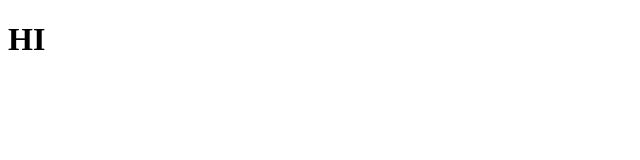
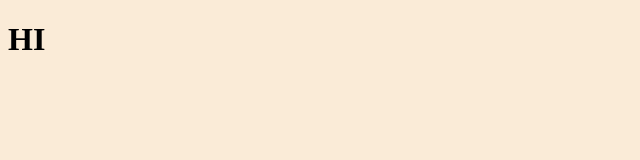
Before and after one commit to soepk/testing, a plain HTML site: page index.html in a window 1280 px wide. Shown: the whole page, without its empty margins (0-640 px from the left). Drawn offline with Linux system fonts and the light colour scheme.

Commit message:
bg-color

```diff
--- a/index.html
+++ b/index.html
@@ -3,6 +3,7 @@
 <head>
   <meta charset="UTF-8">
   <meta name="viewport" content="width=device-width, initial-scale=1.0">
+  <link rel="stylesheet" href="./style.css">
   <title>Test</title>
 </head>
 <body>
--- /dev/null
+++ b/style.css
@@ -0,0 +1,3 @@
+body{
+  background-color: antiquewhite;
+}
```
